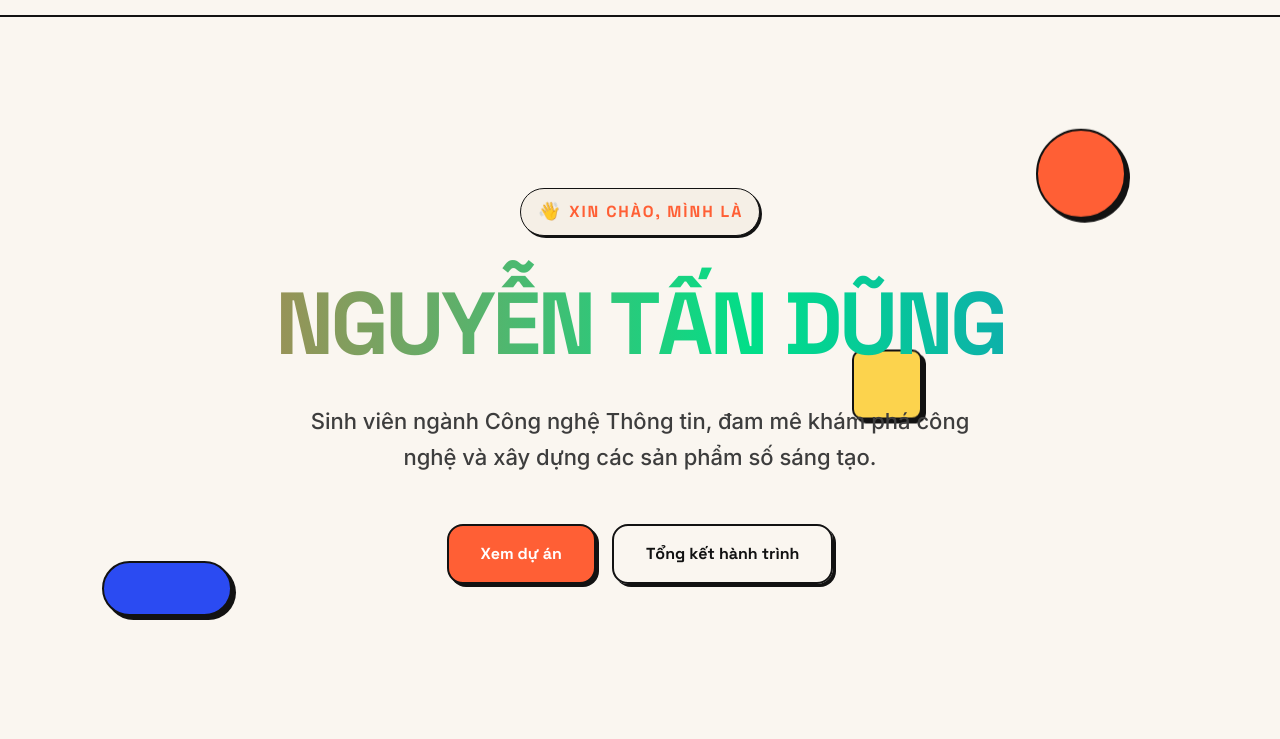
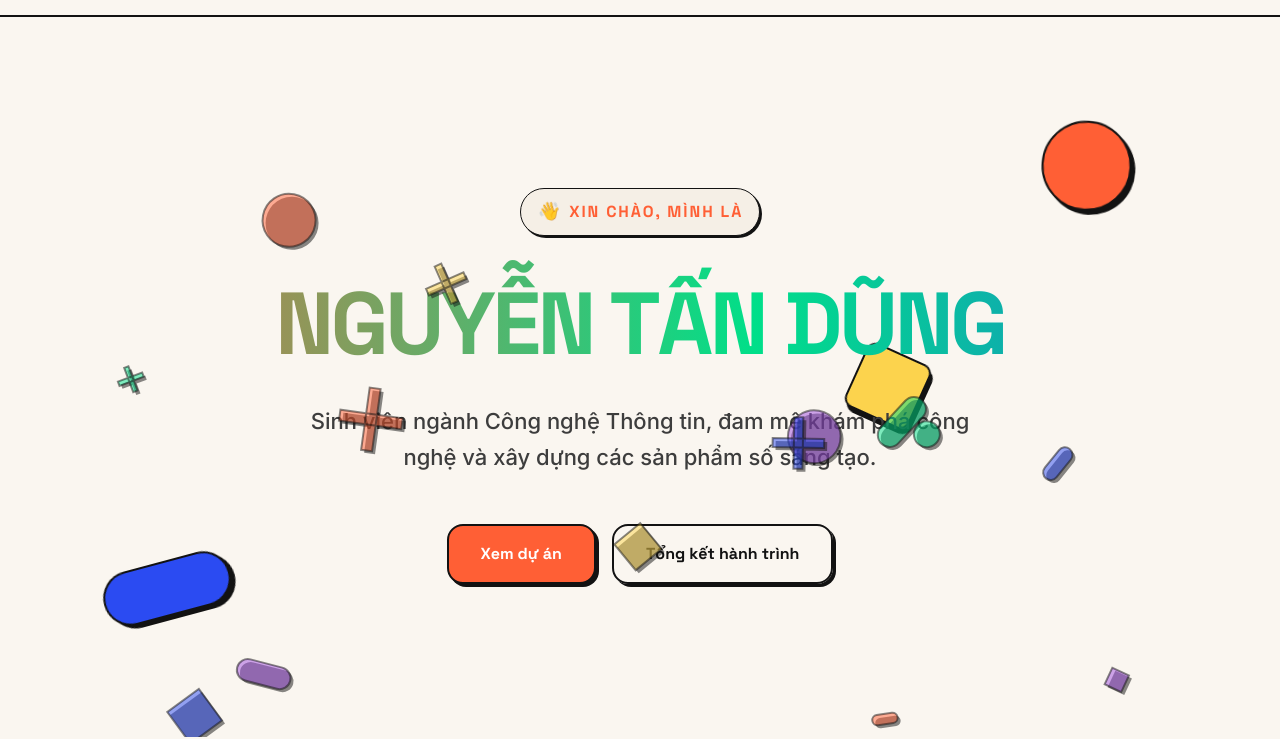
Before and after one commit to 25020073-ZUNN/Profile_NTD, a plain HTML site: page index.html in a window 1280 px wide. Shown: the part 63-802 px from the top of the page. Drawn offline with Linux system fonts and the light colour scheme; animation ran at ten frames a second.

Commit message:
update UX

```diff
--- a/css/layout.css
+++ b/css/layout.css
@@ -23,7 +23,6 @@
 #page-container {
   flex: 1;
   position: relative;
-  overflow: hidden;
 }
 
 .page {
--- a/css/pages/intro.css
+++ b/css/pages/intro.css
@@ -8,7 +8,7 @@
   display: flex;
   align-items: center;
   position: relative;
-  overflow: hidden;
+  overflow: visible;
   background: var(--bg-hero);
   padding: var(--space-12) 0;
   border-bottom: 2px solid #121212;
@@ -97,7 +97,6 @@
   position: absolute;
   border: var(--border-default);
   box-shadow: 4px 4px 0px #121212;
-  transition: transform var(--duration-fast);
 }
 
 .hero__orb--1 {
@@ -105,7 +104,7 @@
   border-radius: var(--radius-full);
   background: var(--color-orange);
   top: 15%; right: 12%;
-  animation: float 5s ease-in-out infinite;
+  animation: floatOrb1 5s ease-in-out infinite;
 }
 
 .hero__orb--2 {
@@ -113,8 +112,7 @@
   border-radius: var(--radius-full);
   background: var(--color-blue);
   bottom: 18%; left: 8%;
-  transform: rotate(-15deg);
-  animation: float 6s ease-in-out infinite 0.5s;
+  animation: floatOrb2 6s ease-in-out infinite 0.5s;
 }
 
 .hero__orb--3 {
@@ -122,8 +120,29 @@
   border-radius: var(--radius-md);
   background: var(--color-yellow);
   top: 45%; right: 28%;
-  transform: rotate(25deg);
-  animation: float 7s ease-in-out infinite reverse;
+  animation: floatOrb3 7s ease-in-out infinite;
+}
+
+/* Dedicated float keyframes preserving each orb's rotation */
+@keyframes floatOrb1 {
+  0%, 100% { transform: translateY(0) translateX(0) rotate(0deg); }
+  25% { transform: translateY(-14px) translateX(6px) rotate(3deg); }
+  50% { transform: translateY(-20px) translateX(-4px) rotate(-2deg); }
+  75% { transform: translateY(-8px) translateX(-8px) rotate(1deg); }
+}
+
+@keyframes floatOrb2 {
+  0%, 100% { transform: translateY(0) translateX(0) rotate(-15deg); }
+  25% { transform: translateY(-10px) translateX(8px) rotate(-10deg); }
+  50% { transform: translateY(-18px) translateX(4px) rotate(-18deg); }
+  75% { transform: translateY(-6px) translateX(-6px) rotate(-12deg); }
+}
+
+@keyframes floatOrb3 {
+  0%, 100% { transform: translateY(0) translateX(0) rotate(25deg); }
+  25% { transform: translateY(10px) translateX(-6px) rotate(20deg); }
+  50% { transform: translateY(16px) translateX(8px) rotate(30deg); }
+  75% { transform: translateY(4px) translateX(4px) rotate(22deg); }
 }
 
 /* ── Infinite Scroll / Marquee Section ── */
--- a/js/components/particleBg.js
+++ b/js/components/particleBg.js
@@ -55,7 +55,7 @@ export default class ParticleBackground {
       top: 0; left: 0;
       width: 100%; height: 100%;
       pointer-events: none;
-      z-index: -1;
+      z-index: 15;
       opacity: 1;
     `;
   }
@@ -159,25 +159,8 @@ export default class ParticleBackground {
     const width = this.canvas.width;
     const height = this.canvas.height;
 
-    // 1. Pure Sand Cream background color
-    this.ctx.fillStyle = '#FAF6F0';
-    this.ctx.fillRect(0, 0, width, height);
-
-    // 2. Draw subtle dot-matrix/paper-grid
-    this.ctx.save();
-    this.ctx.fillStyle = '#121212';
-    this.ctx.globalAlpha = 0.04;
-    const dotSpacing = 60;
-    const scrollOffset = (this.scrollY * 0.1) % dotSpacing;
-
-    for (let x = 0; x < width; x += dotSpacing) {
-      for (let y = -scrollOffset; y < height; y += dotSpacing) {
-        this.ctx.beginPath();
-        this.ctx.arc(x, y, 1.5, 0, Math.PI * 2);
-        this.ctx.fill();
-      }
-    }
-    this.ctx.restore();
+    // Clear canvas with transparent background (canvas is overlay)
+    this.ctx.clearRect(0, 0, width, height);
 
     // 3. Draw geometric shapes
     this.shapes.forEach(s => {
@@ -194,7 +177,7 @@ export default class ParticleBackground {
       this.ctx.fillStyle = s.color;
       this.ctx.strokeStyle = '#121212';
       this.ctx.lineWidth = 2;
-      this.ctx.globalAlpha = 0.85; // Solid creative colors
+      this.ctx.globalAlpha = 0.5; // Semi-transparent overlay
 
       // Subtle drop shadow underlay for neo-brutalism offset
       this.ctx.shadowColor = '#121212';
```
